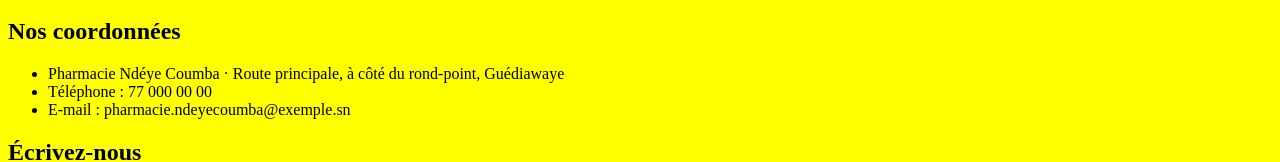
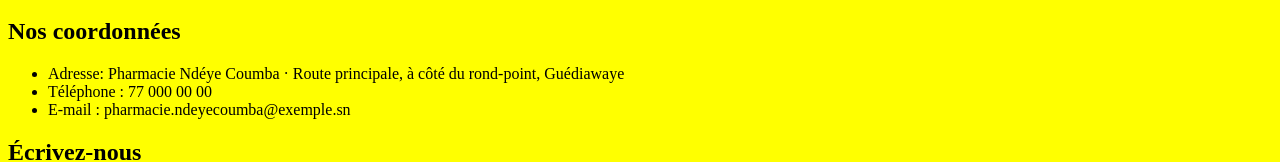
Before and after one commit to Moustapha-313/formation_web, a plain HTML site: page pharmagestion/contact.html in a window 1280 px wide. Shown: the part 317-479 px from the top of the page. Drawn offline with Linux system fonts and the light colour scheme.

Commit message:
Amélioration des pages

```diff
--- a/pharmagestion/contact.html
+++ b/pharmagestion/contact.html
@@ -36,7 +36,7 @@
         <h2>Nos coordonnées</h2>
         <ul>
           <li>
-            Pharmacie Ndéye Coumba · Route principale, à côté du rond-point,
+           Adresse: Pharmacie Ndéye Coumba · Route principale, à côté du rond-point,
             Guédiawaye
           </li>
           <li>Téléphone : 77 000 00 00</li>
```
